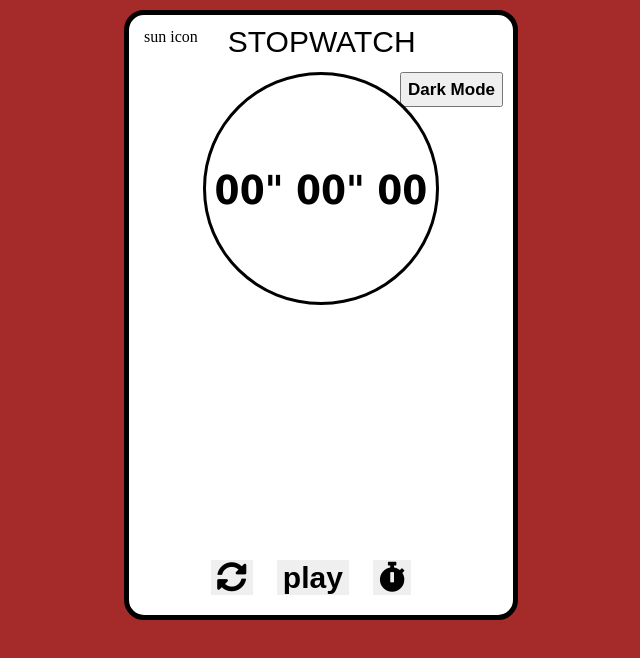
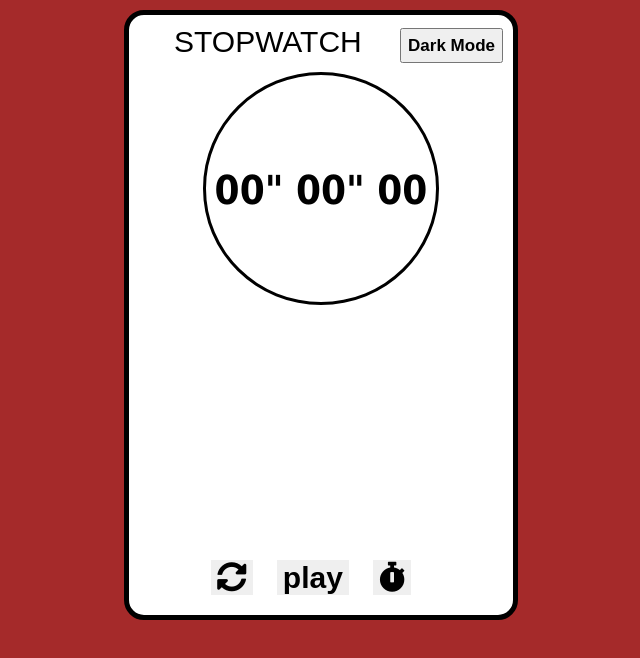
Before and after one commit to Abdulazeez-Dolapo/stopwatch, a plain HTML site: page index.html in a window 1280 px wide. Shown: the whole page, without its empty margins (319-959 px from the left). Drawn offline with Linux system fonts and the light colour scheme.

Commit message:
Remove a redundant code

```diff
--- a/index.html
+++ b/index.html
@@ -13,7 +13,7 @@
    <div class="container">
 
       <div class="top-buttons">
-         <span id="sun">sun icon</span><span id="title">STOPWATCH</span><button id="switch" onclick="nightMode()">Dark Mode</button>
+         <span id="sun"></span><span id="title">STOPWATCH</span><button id="switch" onclick="nightMode()">Dark Mode</button>
       </div>
 
       <div class="middle">
```
